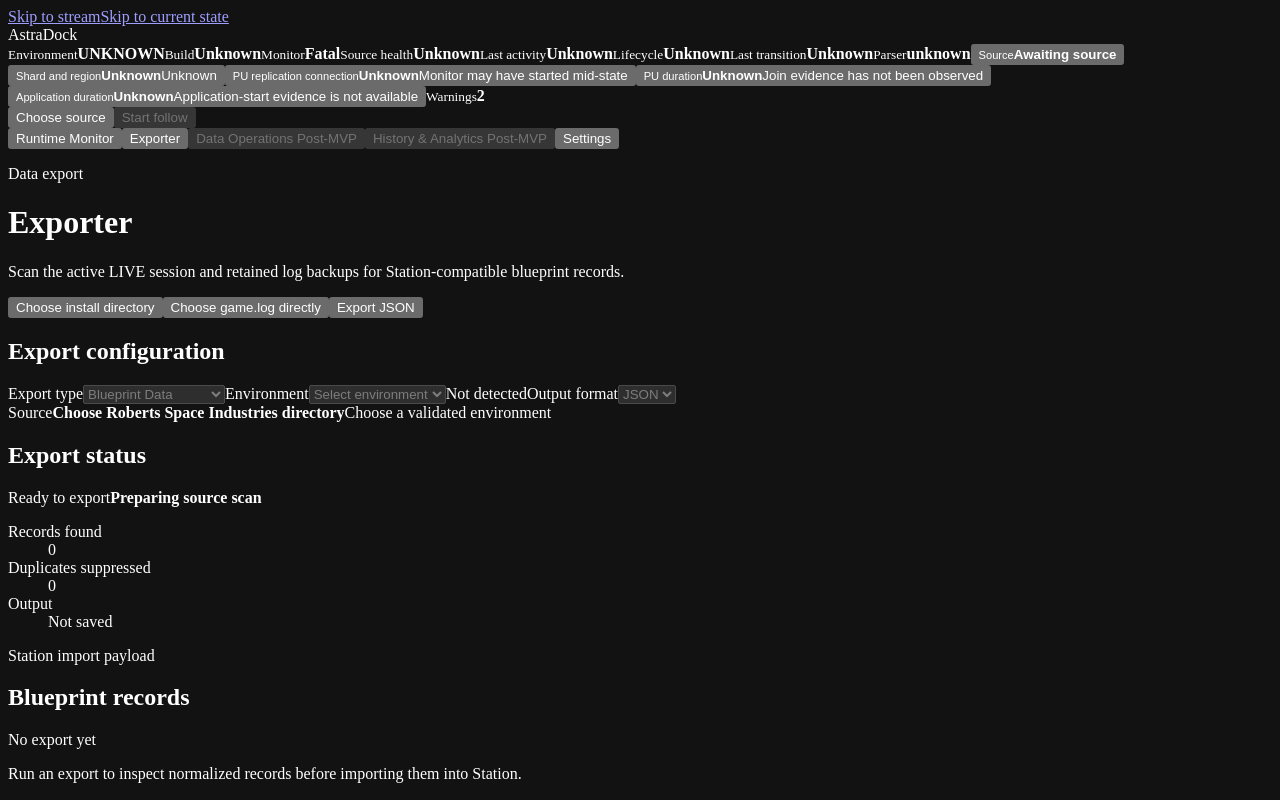
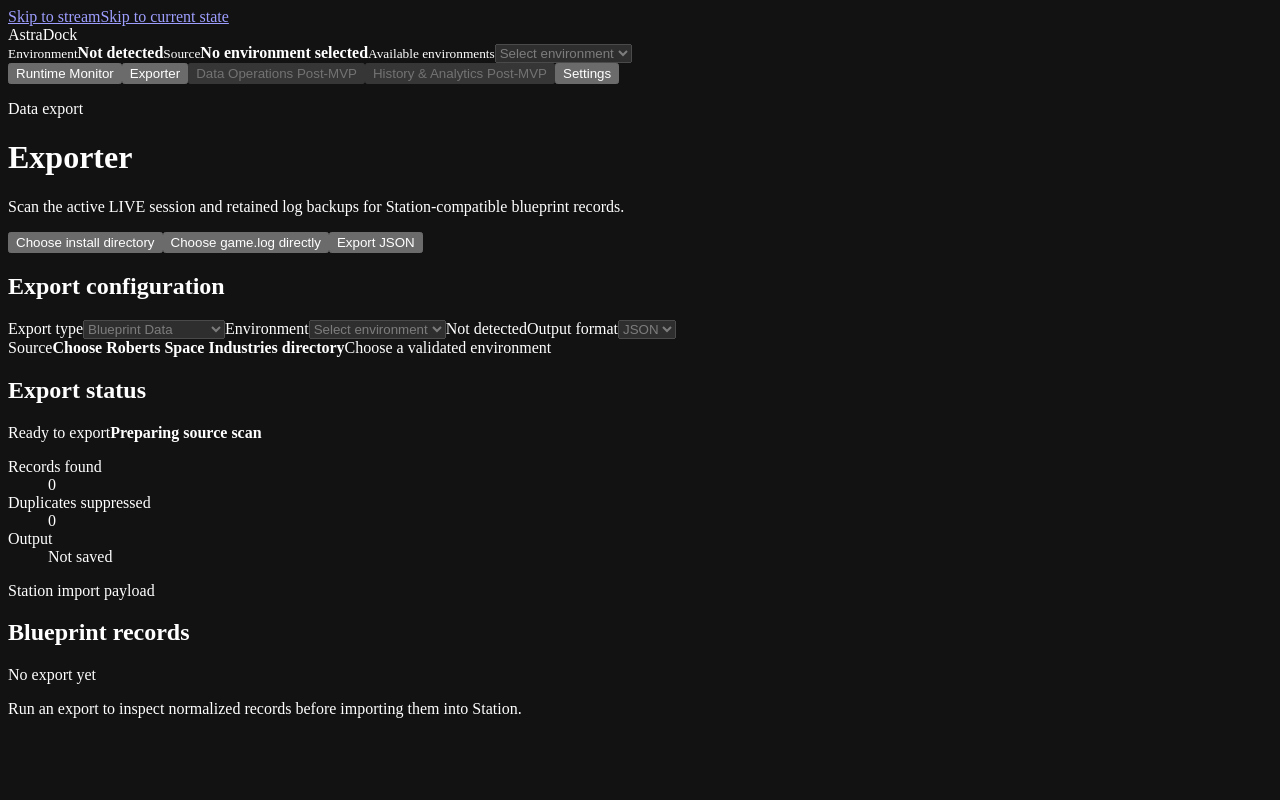
Before and after one commit to Presstronic/astradock-local, a React (Vite) app in the folder src/renderer/: page / in a window 1280 px wide. Both pictures are taken after a click on the button "Exporter". Built offline with nearby package versions, Linux system fonts and the light colour scheme.

Commit message:
feat(exporter): simplify environment header and selection

```diff
--- a/src/renderer/src/runtime-monitor-app.tsx
+++ b/src/renderer/src/runtime-monitor-app.tsx
@@ -425,6 +425,20 @@
             <span className="product-name">AstraDock</span>
           </div>
         </div>
+        {workspace === 'exporter' ? <ExporterHeader
+          sources={sources}
+          source={viewModel.source}
+          onSelect={async (sourceId) => {
+            try {
+              setActionError(null);
+              const result = await client.source.select(sourceId);
+              if (!result.selected || !result.source) throw new Error(result.source?.validation.message || 'Environment is not available.');
+              setActiveSource(result.source);
+              setSources((current) => upsertSource(current, result.source!));
+              setScan(await client.monitor.scan({ sourceId, options: {} }));
+            } catch (error) { setActionError(error instanceof Error ? error.message : 'Environment selection failed.'); }
+          }}
+        /> : <>
           <section className="source-strip" aria-label="Source health">
             <Metric label="Environment" value={viewModel.environmentLabel.toUpperCase()} />
             <Metric label="Build" value={viewModel.buildLabel} />
@@ -459,9 +473,10 @@
               <button type="button" className="button secondary" onClick={() => void startMonitor()} disabled={!viewModel.source}>Start follow</button>
             )}
           </div>
+        </>}
       </header>
 
-      {sourceDetailsOpen ? <SourceDetails
+      {workspace === 'runtime' && sourceDetailsOpen ? <SourceDetails
         sources={viewModel.sourceCandidates}
         activeSource={viewModel.source}
         onSelect={async (sourceId) => {
@@ -1121,6 +1136,40 @@
   );
 }
 
+function ExporterHeader({
+  sources,
+  source,
+  onSelect
+}: {
+  sources: readonly PublicRuntimeSource[];
+  source: PublicRuntimeSource | null;
+  onSelect: (sourceId: string) => Promise<void>;
+}) {
+  const environments = sources.filter((candidate, index, all) => (
+    candidate.validation.isValid
+    && all.findIndex((other) => other.channelHint === candidate.channelHint) === index
+  ));
+  const found = Boolean(source?.validation.isValid);
+
+  return <section className="source-strip exporter-source-strip" aria-label="Exporter source selection">
+    <span className="header-metric exporter-environment-metric" data-found={found ? 'true' : 'false'}>
+      <small>Environment</small>
+      <strong>{source?.channelHint || 'Not detected'}</strong>
+    </span>
+    <span className="header-metric exporter-source-metric" title={source?.displayPath || undefined}>
+      <small>Source</small>
+      <strong>{source?.displayPath || 'No environment selected'}</strong>
+    </span>
+    <label className="header-metric exporter-environment-select">
+      <small>Available environments</small>
+      <select value={source?.sourceId || ''} onChange={(event) => void onSelect(event.currentTarget.value)} disabled={!environments.length}>
+        <option value="">Select environment</option>
+        {environments.map((candidate) => <option key={candidate.sourceId} value={candidate.sourceId}>{candidate.channelHint}</option>)}
+      </select>
+    </label>
+  </section>;
+}
+
 function SourceDetails({
   sources,
   activeSource,
--- a/src/renderer/src/styles.css
+++ b/src/renderer/src/styles.css
@@ -501,6 +501,48 @@
   overflow: visible;
 }
 
+.exporter-source-strip {
+  min-width: 0;
+  flex: 1 1 auto;
+}
+
+.exporter-environment-metric[data-found="true"] strong {
+  color: var(--success);
+}
+
+.exporter-source-metric {
+  min-width: 180px;
+  max-width: min(42vw, 560px);
+}
+
+.exporter-source-metric strong {
+  display: block;
+  max-width: 100%;
+  overflow: hidden;
+  text-overflow: ellipsis;
+  white-space: nowrap;
+}
+
+.exporter-environment-select {
+  min-width: 190px;
+  max-width: 260px;
+  align-items: stretch;
+  padding: 4px 10px;
+  border-left: 1px solid var(--border);
+}
+
+.exporter-environment-select select {
+  min-width: 0;
+  min-height: 22px;
+  border: 1px solid var(--border);
+  border-radius: 0;
+  padding: 0 5px;
+  background: var(--input);
+  color: var(--foreground);
+  font-family: var(--font-mono);
+  font-size: 10px;
+}
+
 .header-metric-action {
   border: 0;
   border-right: 1px solid var(--border);
--- a/src/sourceDiscovery.js
+++ b/src/sourceDiscovery.js
@@ -106,6 +106,9 @@
 async function discoverInstallationEnvironments(installationRoot, options = {}) {
   const requestedRoot = path.resolve(expandHome(installationRoot, options.home || os.homedir()));
   const entries = [];
+  if (path.basename(requestedRoot).toLowerCase() !== RSI_ROOT_NAME.toLowerCase()) {
+    return invalidInstallation(requestedRoot, 'Select the Roberts Space Industries directory itself.');
+  }
   let rootStat;
   try {
     rootStat = await fs.stat(requestedRoot);
```
Also changed, not shown: 1 other file (tests, documents, lock files or other folders). Lines whose indentation alone changed are shown as unchanged.
